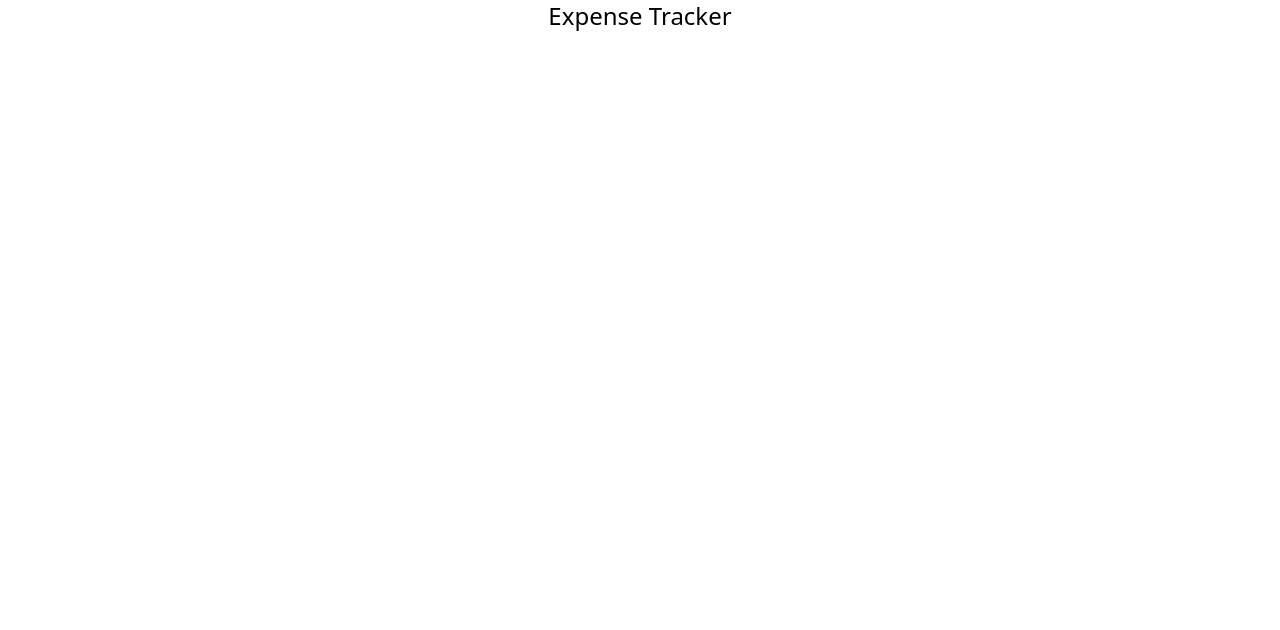
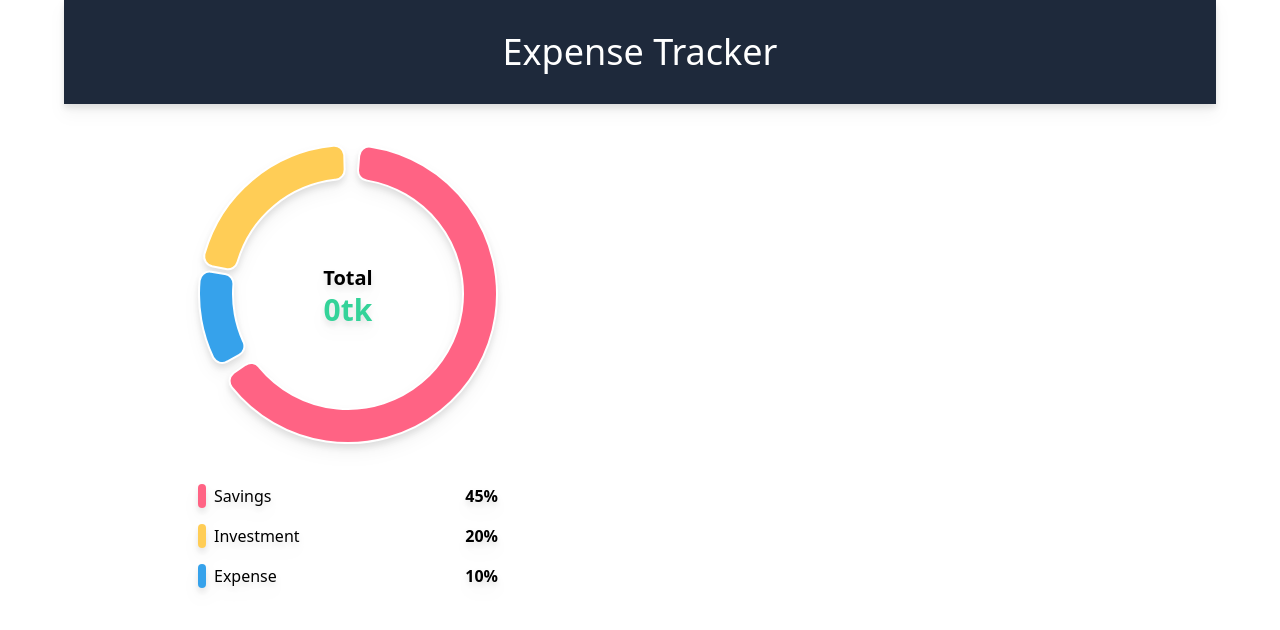
Before and after one commit to Akib-Raihan-4/Expense-Tracker, a React (Create React App) app in the folder client/: page / in a window 1280 px wide. Shown: the top 630 px of the page. Built offline with nearby package versions, Linux system fonts and the light colour scheme.

Commit message:
char js is added and dummy data for frontend is given

```diff
--- a/client/package.json
+++ b/client/package.json
@@ -6,7 +6,9 @@
     "@testing-library/jest-dom": "^5.17.0",
     "@testing-library/react": "^13.4.0",
     "@testing-library/user-event": "^13.5.0",
+    "chart.js": "^4.4.0",
     "react": "^18.2.0",
+    "react-chartjs-2": "^5.2.0",
     "react-dom": "^18.2.0",
     "react-scripts": "5.0.1",
     "web-vitals": "^2.1.4"
--- a/client/src/App.js
+++ b/client/src/App.js
@@ -1,10 +1,23 @@
 
 import './App.css';
+import ChartComp from './components/chartComp';
+
 
 function App() {
   return (
     <div className="App">
-      <h1 className='text-2xl'>Expense Tracker</h1>
+      <div className='container mx-auto max-w-6xl text-center drop-shadow-lg'>
+        <h1 className='text-4xl py-8 mb-10 bg-slate-800 text-white'>Expense Tracker</h1>
+
+        {/* grid columns */}
+        <div className='grid md:grid-cols-2 gap-4'>
+          {/* Char */}
+          {/* Form */}
+          <ChartComp/>
+
+        </div>
+
+      </div>
     </div>
   );
 }
--- /dev/null
+++ b/client/src/components/charComp.css
@@ -0,0 +1,8 @@
+.chart .title{
+    position: absolute;
+    left:0;
+    right: 0;
+    top: 40%;
+    margin-left: auto;
+    margin-right: auto;
+}
--- /dev/null
+++ b/client/src/components/chartComp.js
@@ -0,0 +1,46 @@
+import React from 'react'
+import { Chart, ArcElement } from 'chart.js'
+import {Doughnut} from 'react-chartjs-2'
+import './charComp.css'
+import Labels from './labels'
+
+Chart.register(ArcElement)
+
+
+
+const config ={
+  data:{
+    datasets: [{
+      data: [300, 50, 100],
+      backgroundColor: [
+        'rgb(255, 99, 132)',
+        'rgb(54, 162, 235)',
+        'rgb(255, 205, 86)'
+      ],
+      hoverOffset: 4,
+      borderRadius: 10,
+      spacing: 10
+    }]
+  },
+  options:{
+    cutout:110
+  }
+}
+
+export default function ChartComp() {
+  return (
+    <div className='flex max-w-xs mx-auto'>
+        <div className='item'>
+            <div className='chart relative'>
+                <Doughnut {...config} ></Doughnut>
+                <h3 className='mb-4 font-bold title text-xl'>
+                  Total <span className='block text-3xl text-emerald-400'>{0}tk</span>
+                </h3>
+            </div>
+            <div className='flex flex-col py-10 gap-4'>
+                <Labels/>
+            </div>
+        </div>
+    </div>
+  )
+}
--- /dev/null
+++ b/client/src/components/labels.js
@@ -0,0 +1,40 @@
+import React from 'react'
+
+const obj = [
+    {
+        type: 'Savings',
+        color: 'rgb(255, 99, 132)',
+        percent:45
+    },
+    {
+        type: 'Investment',
+        color: 'rgb(255, 205, 86)',
+        percent:20
+    },
+    {
+        type: 'Expense',
+        color: 'rgb(54, 162, 235)',
+        percent:10
+    }
+]
+
+export default function Labels() {
+  return (
+    <>
+        {obj.map((v,i)=> <LableComponent key={i} data={v}/>)}
+    </>
+  )
+}
+
+function LableComponent({data}){
+    if(!data)return<></>
+    return(
+        <div className='labels flex justify-between'>
+            <div className='flex gap-2'>
+                <div className='w-2 h-2 rounded py-3' style={{background:data.color??'#f9c74f'}}></div>
+                <h3 className='text-md'>{data.type??""}</h3>
+            </div>
+            <h3 className='font-bold'>{data.percent??0}%</h3>
+        </div>
+    )
+}
```
Also changed, not shown: client/src/App.css (line endings or trailing spaces), 1 other file (tests, documents, lock files or other folders).
